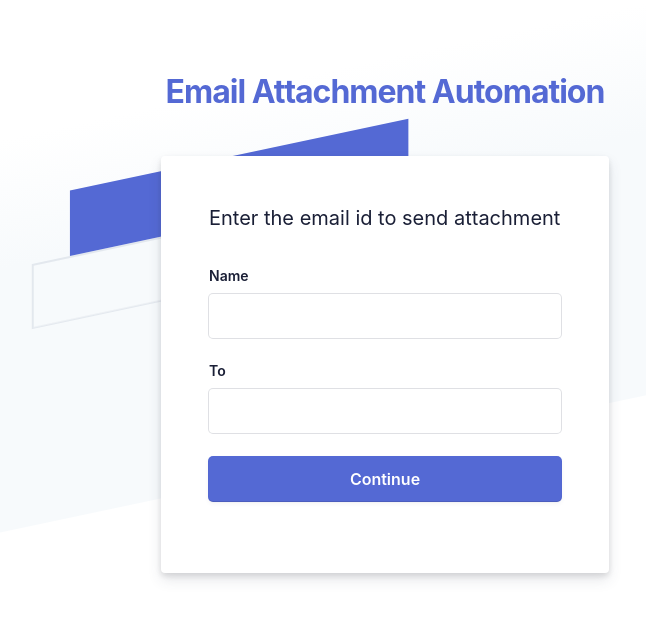
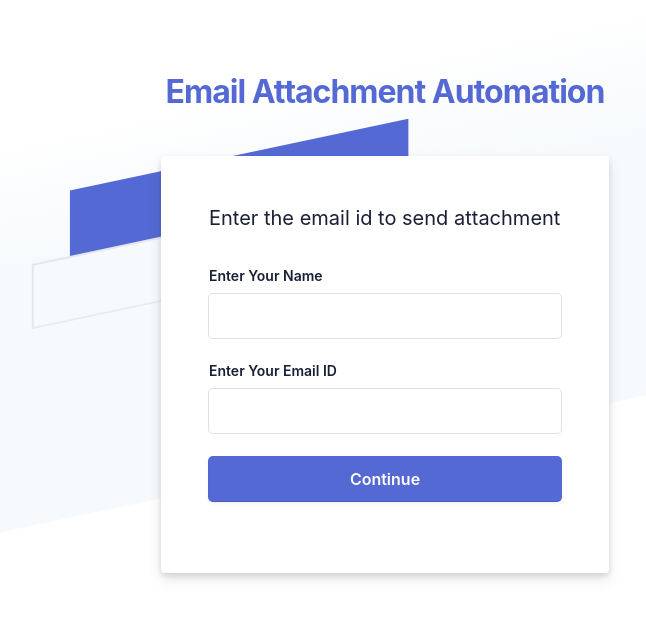
Before and after one commit to Prakash-Ramanathan1211/email-automation, a Flask app: page / in a window 1280 px wide. Shown: the top 619 px of the page, without its empty margins (255-901 px from the left). Run offline with Flask 3, Linux system fonts and the light colour scheme.

Commit message:
Added details

```diff
--- a/app.py
+++ b/app.py
@@ -112,8 +112,24 @@ def send_email(name,t_email):
     password = PASSWORD
 
     send_to_email = t_email
-    subject = 'You can find your face here'
-    message = 'your photo is here. Mr/Ms.'+name
+    subject = "Welcome"+name+", to St. Joseph's Group of Institutions"
+    message = "Dear Student,\nWe wanted to express our heartfelt thanks for your active participation and valuable contributions during the Engineering Excellence Program at St. Joseph's Group of Institutions. Your enthusiasm and dedication made a lasting impact on our engineering community.\n"
+
+    message = message+ "\nAttached is a photograph capturing the essence of the program, where you are part of our proud legacy. Your involvement showcased exceptional talent and an innovative spirit.\n"
+
+    message = message+"\nThank you for making the program a resounding success. Your story, passion, and impact will inspire future generations of engineers.\n"
+    message = message+"\nKeep pursuing your dreams and leaving a mark wherever you go. We are confident you will continue to achieve greatness.\n"
+    message = message+"\nThank you for being an integral part of the Engineering Excellence Program. We wish you continued success in your future endeavors.\n"
+    message = message+"\nWarm regards,\n"
+    message = message+"St. Joseph's Group of Institutions.\n"
+
+    message = message+"\nWebsite:https://stjosephs.ac.in/index.html\n"
+    message = message+ "https://www.stjosephstechnology.ac.in/web/index.html\n"
+    message = message+"Facebook: https://www.facebook.com/St.josephsgroupofinstitutionsomrchennai\n"
+    message = message+"LinkedIn: https://www.linkedin.com/company/st-joseph-s-group-of-institutions-omr-chennai/\n"
+    message = message+"Instagram: https://www.instagram.com/st.josephsgroupofinstitutions/\n"
+    message = message+"Twitter: https://mobile.twitter.com/StJosephsGroup\n"
+
     file_location = 'shots/me.jpg'
 
     msg = MIMEMultipart()
--- a/templates/info.html
+++ b/templates/info.html
@@ -58,12 +58,12 @@
                   <span class="padding-bottom--15">Enter the email id to send attachment</span><br>
                   <form id="stripe-login" action = "/requests" methods = "GET">
                     <div class="field padding-bottom--24">
-                      <label for="name">Name</label>
+                      <label for="name">Enter Your Name</label>
                       <input type="text" name="name">
                     </div>
                     <div class="field padding-bottom--24">
                       <div class="grid--50-50">
-                        <label for="To">To</label>
+                        <label for="To">Enter Your Email ID</label>
                       </div>
                       <input type="email" name="t_email">
                     </div>
```
Also changed, not shown: static/shots/me.jpg.
